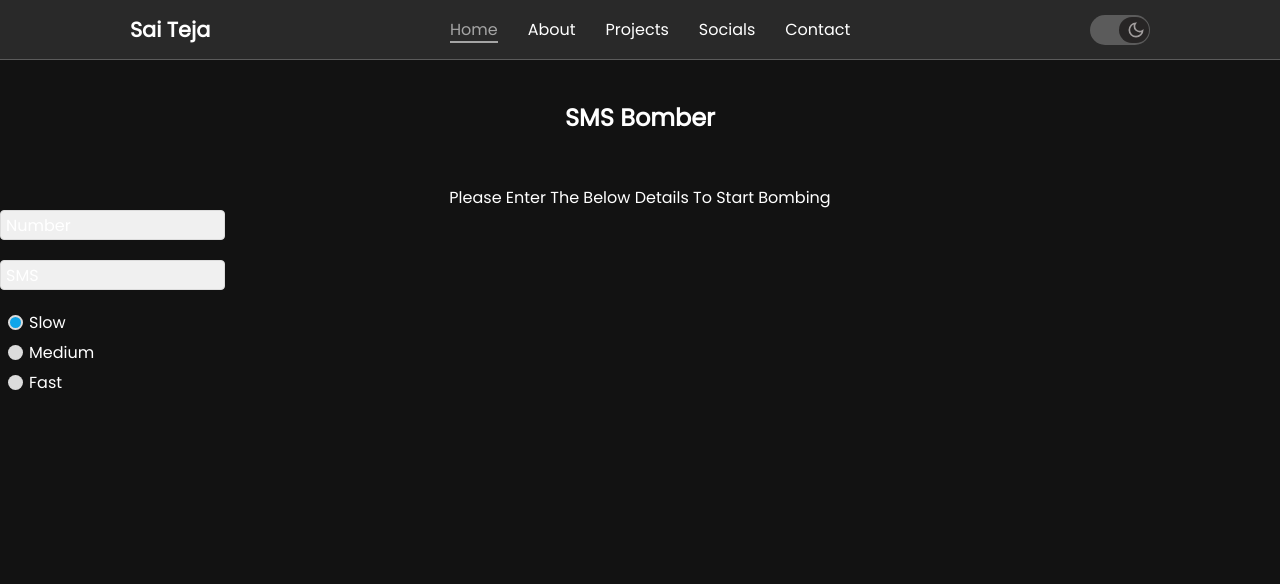
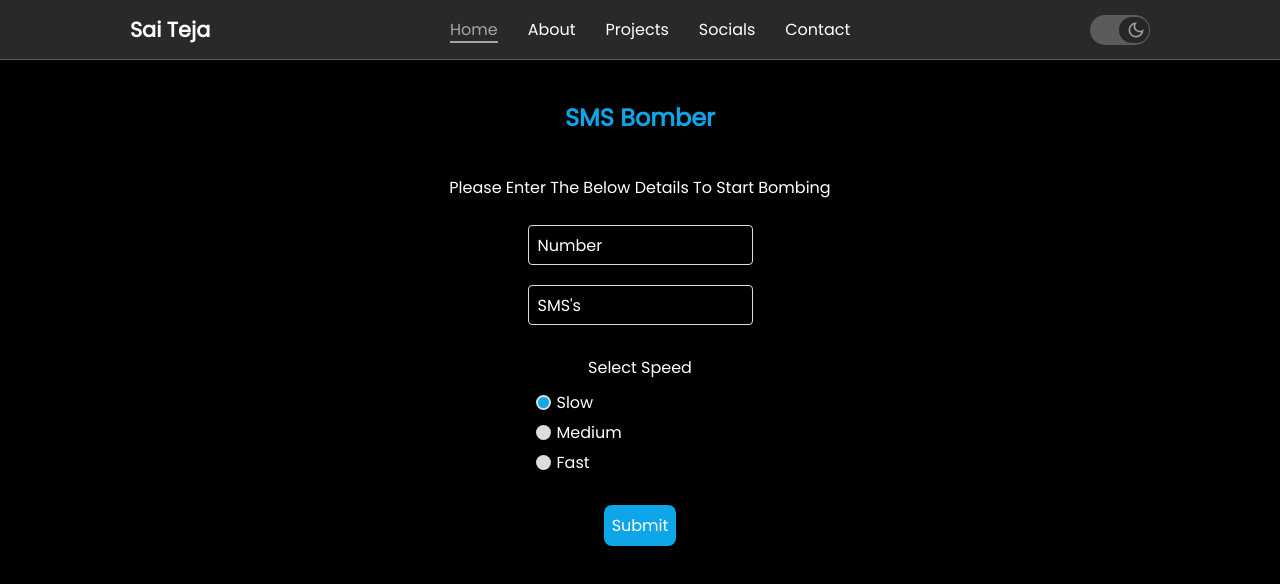
Before and after one commit to 22R01A05C9/Portfolio-React, a React (Vite) app: page /sms in a window 1280 px wide. Shown: the top 584 px of the page. Built offline with nearby package versions, Linux system fonts and the light colour scheme.

Commit message:
added few ui to sms

```diff
--- a/package.json
+++ b/package.json
@@ -15,7 +15,8 @@
     "react": "^18.3.1",
     "react-dom": "^18.3.1",
     "react-router": "^7.1.1",
-    "react-router-dom": "^7.1.1"
+    "react-router-dom": "^7.1.1",
+    "react-toastify": "^11.0.3"
   },
   "devDependencies": {
     "@eslint/js": "^9.9.0",
--- a/src/components/smsradio/smsradio.css
+++ b/src/components/smsradio/smsradio.css
@@ -2,6 +2,7 @@
     display: flex;
     flex-direction: column;
     gap:5px;
+    margin-top: 10px;
 }
 
 .circle{
--- a/src/components/smsradio/smsradio.jsx
+++ b/src/components/smsradio/smsradio.jsx
@@ -2,7 +2,6 @@ import "./smsradio.css"
 
 function Smsradio(props){
     function setoption(e){
-        console.log(e.target);
         document.querySelectorAll(".option").forEach((element)=>{
             element.classList.remove("active")
         })
--- a/src/index.css
+++ b/src/index.css
@@ -22,9 +22,11 @@ input::-webkit-inner-spin-button {
 	--switch-ball: light-dark(#f0f0f0, #272525);
 	--text: light-dark(#000000, #ffffff);
 	--text-dim: light-dark(#595959,#a5a5a5);
-	--option-back: light-dark(#868686,#dcdcdc)
+	--option-back: light-dark(#868686,#dcdcdc);
+	--main-col:light-dark(#ffffff,#000000);
 }
 
 html{
 	scroll-behavior: smooth;
+	background-color: var(--main-col);
 }
--- a/src/pages/smspage/sms.css
+++ b/src/pages/smspage/sms.css
@@ -2,12 +2,21 @@
     margin-top: 20px;
 }
 
-.smsbody h2,.smsbody p{
+.smsbody h2{
     text-align: center;
     padding-top: 20px;
 }
 
 .smsbody p{
+    text-align: center;
+    padding-top: 10px;
+}
+
+.smsbody h2{
+    color: #0ea5e9;
+}
+
+.sinfo{
     margin-top: 30px;
 }
 
@@ -15,11 +24,13 @@
     display: flex;
     flex-direction: column;
     gap:20px;
+    align-items: center;
+    margin-top: 25px;
 }
 
 .userinputs label{
     position: absolute;
-    left: 6px;
+    left: 10px;
     top:50%;
     transform: translateY(-50%);
     cursor: text;
@@ -30,17 +41,51 @@
 }
 
 .userinputs input{
-    height: 30px;
+    height: 40px;
     width: 225px;
-    background-color: var(--back);
+    background-color: var(--main-col);
     border: 1px solid var(--option-back);
     border-radius: 4px;
+    padding: 10px;
+    font-size: 0.8rem;
+    outline: none;
 }
 
-.userinputs input:focus + label{
+.userinputs input:focus + label, .filled label{
     font-size: 0.84rem;
-    top:-23%;
+    top:-30%;
     transform: translateY(-10%);
-    background-color: var(--back);
+    background-color: var(--main-col);
     color: #0ea5e9;
+    left: 10px;
+    padding: 0 5px;
 }
+
+.speed{
+    width: 225px;
+}
+
+.submit{
+    text-align: center;
+    margin-top: 30px;
+}
+
+.submit button{
+    padding: 8px;
+    border-radius: 8px;
+    outline: none;
+    border: none;
+    background-color: #0ea5e9;
+    font-size: 1rem;
+    cursor: pointer;
+}
+
+.submit button:hover{
+    background-color: #0ea5e9e8;
+    scale: 1.02;
+}
+
+.error input{
+    position: relative;
+    border: 2px solid red;
+}
--- a/src/pages/smspage/sms.jsx
+++ b/src/pages/smspage/sms.jsx
@@ -1,25 +1,59 @@
 import Header from "../../components/header/header"
 import "./sms.css"
 import Smsradio from "../../components/smsradio/smsradio"
+import { useRef } from "react"
+import { ToastContainer, toast } from "react-toastify"
+import 'react-toastify/dist/ReactToastify.css'
+
+
+
 function Sms(){
+    const inp = (e)=>{
+        if(e.target.value.trim() === ""){
+            e.target.parentNode.classList.remove("filled")
+        }else{
+            e.target.parentNode.classList.add("filled")
+        }
+    }
+    const verify = ()=>{
+        let document = smsref.current
+        let number = document.querySelector(".number")
+        if(number.querySelector("input").value === ""){
+            toast.error("Please Enter Number!!",{
+                theme:(localStorage.getItem("theme") ? localStorage.getItem("theme") : "dark"),
+                autoClose: 2000,
+                closeOnClick: true,
+                draggable: true
+            })
+            number.classList.add("error")
+        }
+
+
+    }
+    const smsref = useRef()
     return(
-        <div className="sms">
+        <div className="sms" ref={smsref}>
+            <ToastContainer />
             <Header ext="/" />
             <div className="smsbody">
                 <h2>SMS Bomber</h2>
                 <p className="sinfo">Please Enter The Below Details To Start Bombing</p>
                 <div className="userinputs">
                     <div className="number">
-                        <input type="number" id="number" max={"10"}/>
+                        <input type="number" id="number" onInput={inp}/>
                         <label htmlFor="number">Number</label>
                     </div>
                     <div className="times">
-                        <input type="number" id="times"/>
-                        <label htmlFor="times">SMS</label>
+                        <input type="number" id="times" onInput={inp}/>
+                        <label htmlFor="times">SMS's</label>
                     </div>
                     <div className="speed">
+                        <p>Select Speed</p>
                         <Smsradio options={['Slow','Medium','Fast']} />
                     </div>
+                </div>
+                <div className="submit">
+                    <button onClick={verify}>Submit</button>
                 </div>
             </div>
         </div>
```
